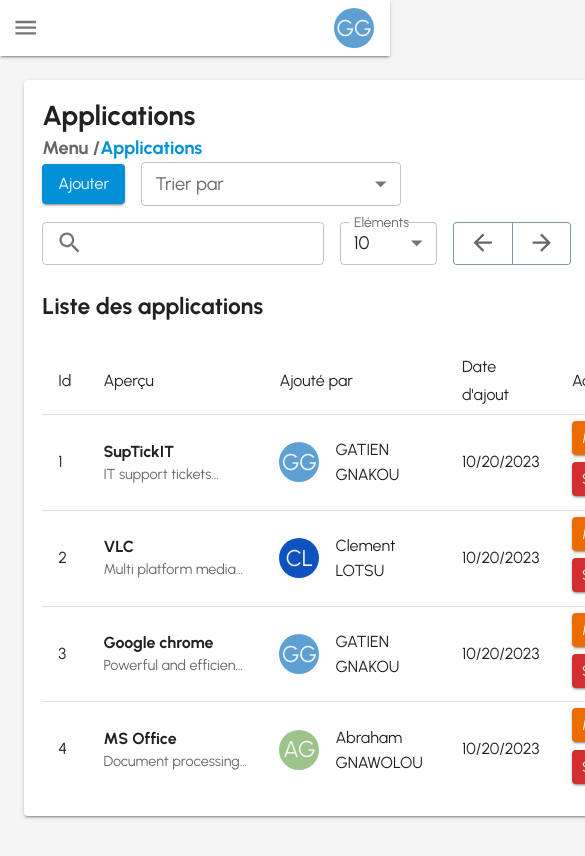
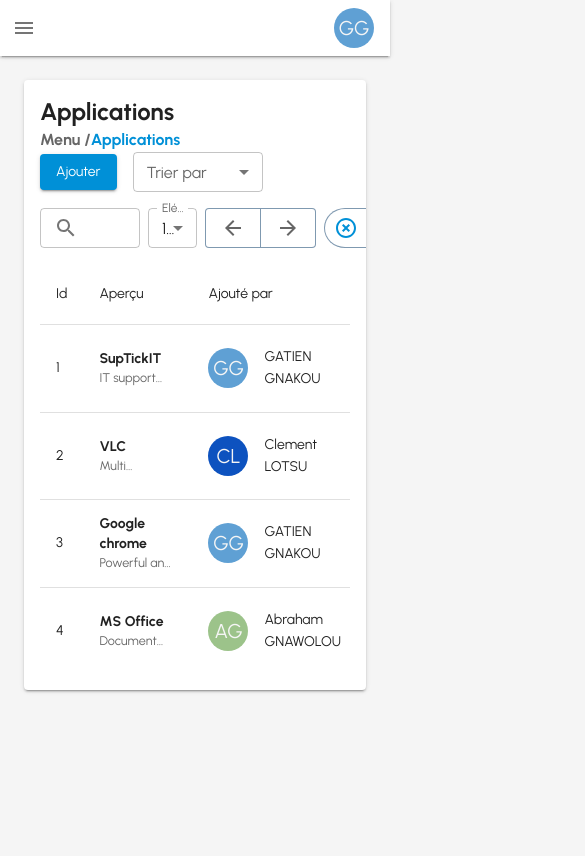
Before and after one commit to Princinho/SupTickIT, a React (Vite) app: page /applications in a window 390 px wide. Shown: the top 856 px of the page, 585 px wide, since content can reach past the window. Built offline with nearby package versions, Linux system fonts and the light colour scheme.

Commit message:
Ajust responsive layout for applications

```diff
--- a/src/Layout.jsx
+++ b/src/Layout.jsx
@@ -153,6 +153,7 @@
                 </Drawer>
                 <Drawer
                     variant="permanent"
+                    open
                     sx={{
                         display: { xs: 'none', md: 'block' },
                         '& .MuiDrawer-paper': {
@@ -160,22 +161,17 @@
                             color: (theme) => theme.palette.primary.light
                         },
                     }}
-                    open
                 >
                     {drawerContents}
                 </Drawer>
             </Box>
             <Box
                 component="main"
-                sx={{ flexGrow: 1, p: 3, width: { md: `calc(100% - ${drawerWidth}px)` } }}
+                sx={{ flexGrow: 1, p: 3, width: { xs:'95vw', md: `calc(100% - ${drawerWidth}px)` },flexDirection:'column' }}
             >
-                <Toolbar >
+                <Toolbar />
 
-                </Toolbar>
-
-                <Typography paragraph>
-                    <Outlet />
-                </Typography>
+                <Outlet />
             </Box>
         </Box>
     );
--- a/src/Pages/Applications/Applications.jsx
+++ b/src/Pages/Applications/Applications.jsx
@@ -1,5 +1,5 @@
 import { ArrowBack, ArrowForward, HighlightOff, Search } from '@mui/icons-material'
-import { Button, ButtonGroup, FormControl, Grid, InputAdornment, InputLabel, MenuItem, Paper, Select, Stack, TextField, Typography } from '@mui/material'
+import { Box, Button, ButtonGroup, FormControl, Grid, InputAdornment, InputLabel, MenuItem, Paper, Select, Stack, TextField, Typography } from '@mui/material'
 import React from 'react'
 import { ApplicationsTable } from './ApplicationsTable'
 
@@ -7,7 +7,7 @@
 
   return (
 
-    <Paper sx={{ padding: '1em', paddingRight: 0 }} elevation={2}>
+    <Paper sx={{ padding: '1em', paddingRight: 0,flexGrow:1 }} elevation={2}>
       <Typography variant='h5' component='span' sx={{ fontWeight: 'bold' }}>Applications</Typography>
       <Stack direction='row'><Typography color='text.secondary' sx={{ fontWeight: 'bold' }}>Menu /</Typography><Typography color='primary.light' sx={{ fontWeight: 'bold' }}>Applications</Typography></Stack>
 
@@ -36,7 +36,7 @@
 
         </Grid>
         <Grid item xs={12} sm={7}>
-          <Stack direction='row' width='100%' spacing={2} justifyContent={{ xs: 'flex-start', sm: 'flex-end' }}>
+          <Stack direction='row' width='100%' spacing={{xs:1,sm:2}} justifyContent={{ xs: 'flex-start', sm: 'flex-end' }}>
             <TextField
               id="input-with-icon-textfield" size='small'
               sx={{ minWidth: '30%' }}
@@ -86,7 +86,10 @@
           </Stack>
         </Grid>
       </Grid>
-      <ApplicationsTable />
+      <Box sx={{ marginRight:'1em',mt:2 }}>
+
+        <ApplicationsTable />
+      </Box>
     </Paper>
 
   )
--- a/src/Pages/Applications/ApplicationsTable.jsx
+++ b/src/Pages/Applications/ApplicationsTable.jsx
@@ -4,11 +4,11 @@
 import { stringAvatar } from '../../utils'
 
 export const ApplicationsTable = () => {
+    const hideOnXSStyles = { display: { xs: 'none', sm: 'flex' } }
+    return (
+        <TableContainer>
 
-    return (
-        <TableContainer component={Box}>
-            <Typography variant='h6' sx={{ my: '1em', fontWeight: 'bold' }}>Liste des applications</Typography>
-            <Table sx={{ minWidth: 650 }} size='small' aria-label="list of applications">
+            <Table sx={{ minWidth: 320 }} size='small' aria-label="list of applications">
                 <TableHead>
                     <TableRow>
                         <TableCell>Id</TableCell>
@@ -28,12 +28,12 @@
                                 {app.id}
                             </TableCell>
                             <TableCell align="left">
-                                <Typography variant='span' sx={{ my: 0,fontWeight:'bold',  }}>{app.title}</Typography>
+                                <Typography variant='span' sx={{ my: 0, fontWeight: 'bold', }}>{app.title}</Typography>
                                 <br />
-                                <Typography color='text.secondary'  sx={{
+                                <Typography color='text.secondary' sx={{
                                     overflow: "hidden",
                                     textOverflow: "ellipsis",
-                                    display: "-webkit-box",fontSize:'.9em',
+                                    display: "-webkit-box", fontSize: '.9em',
                                     "-webkit-line-clamp": '1',
                                     "-webkit-box-orient": "vertical"
                                 }}
--- a/src/ThemeOptions.jsx
+++ b/src/ThemeOptions.jsx
@@ -22,7 +22,7 @@
     },
     typography: {
         fontFamily: '"Urbanist", "Roboto", "Arial", sans-serif',
-        fontSize: 16,
+        // fontSize: 16,
     },
     props: {
         MuiAppBar: {
```
